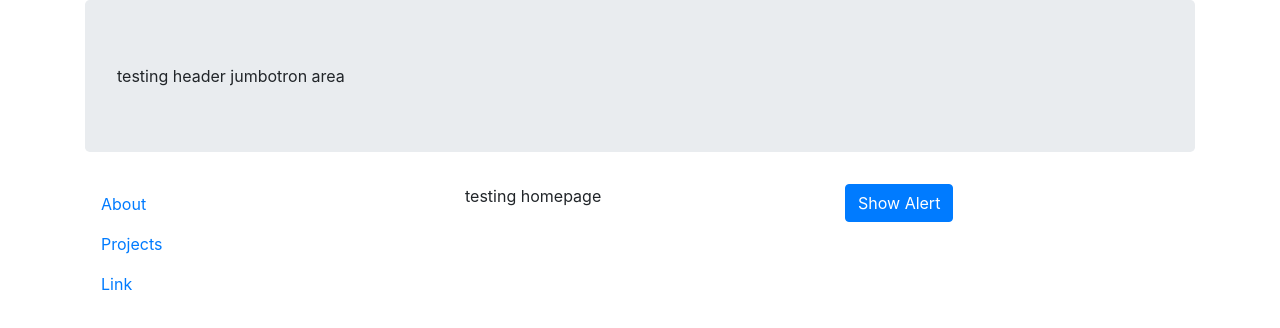
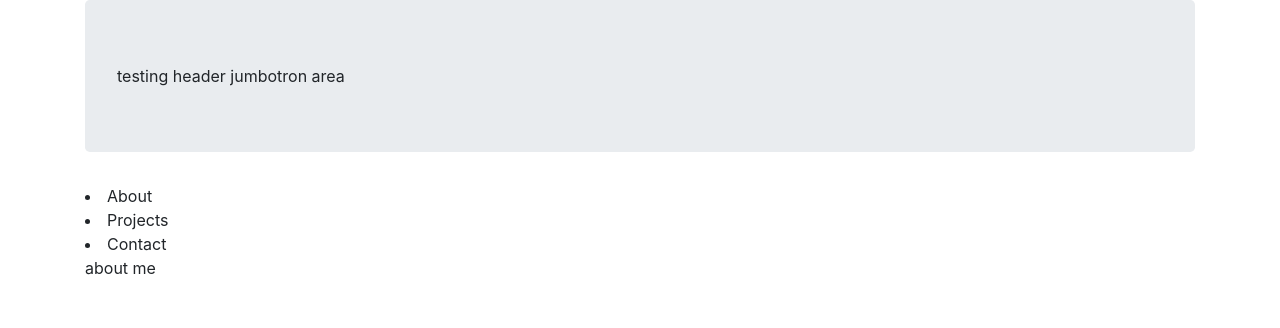
Before and after one commit to 6erik/portfolio, a React (Create React App) app: page / in a window 1280 px wide. Shown: the top 328 px of the page. Built offline with nearby package versions, Linux system fonts and the light colour scheme.

Commit message:
Revamped method to switch between components on menu item click

```diff
--- a/src/App.js
+++ b/src/App.js
@@ -3,34 +3,38 @@ import React, { useState } from "react";
 import './App.css';
 
 import Header from './Components/Header.js'
-import Homepage from './Components/Homepage.js'
-import NavMenu from './Components/NavMenu.js'
-import { About } from './Components/About.js'
+import About from './Components/About.js'
+import Projects from './Components/Projects.js'
+import Contact from './Components/Contact.js'
 
 import Container from "react-bootstrap/Container"
 import Row from "react-bootstrap/Row"
 import Col from "react-bootstrap/Col"
-import Button from "react-bootstrap/Button"
 
 const App = () => {
-  const [visible, setAboutVisibility] = useState(false);
+  const [page, setPage] = useState("about")
 
   return (
     <Container>
       <Row>
         <Col> <Header /> </Col>
       </Row>
-      <Row>
-        <Col> <NavMenu /> </Col>
-        <Col> <Homepage /> </Col>
-        <Col> <Button color="primary" onClick={() => setAboutVisibility(true)}>
-              Show Alert
-            </Button> </Col>
-      </Row>
+
       <Row>
         <Col>
+        <li className="menu-item" onClick={() => setPage("about")}>About</li>
+        <li className="menu-item" onClick={() => setPage("projects")}>Projects</li>
+        <li className="menu-item" onClick={() => setPage("contact")}>Contact</li>
         </Col>
-      <About visible={visible} />
+      </Row>
+
+      <Row>
+        <Col>
+          {page === "about" && <About />}
+          {page === "projects" && <Projects />}
+          {page === "contact" && <Contact />}
+        </Col>
+
       </Row>
     </Container>
   );
--- a/src/Components/About.js
+++ b/src/Components/About.js
@@ -1,29 +1,10 @@
-import React, { useState, useEffect } from "react";
-import PropTypes from "prop-types";
 
-/**
- * Customisable alert component that remains hidden until called.
- *
- * @param {boolean} props.visible - The current visibility of the component.
- * @param {*} props.children - Child components.
- */
-export const About = ({ visible, children }) => {
-    const [isVisible, setVisibility] = useState(null);
+function About() {
+    return (
+      <div>
+          about me
+      </div>
+    )
+}
 
-    useEffect(() => {
-        setVisibility(visible);
-    }, [visible]);
-
-    if (!isVisible) return null;
-
-    return (
-        <div>
-            testing about page
-        </div>
-    );
-};
-
-About.propTypes = {
-    visible: PropTypes.bool.isRequired,
-    children: PropTypes.node.isRequired
-};
+export default About
--- a/src/Components/AboutButton.js
+++ /dev/null
@@ -1,5 +0,0 @@
-const AboutButton = props => {
-    return <button onClick={props.showAbout}>About me</button>
-}
-
-export default AboutButton
--- /dev/null
+++ b/src/Components/Contact.js
@@ -0,0 +1,10 @@
+
+function Contact() {
+    return (
+      <div>
+          contact page here
+      </div>
+    )
+}
+
+export default Contact
--- a/src/Components/NavMenu.js
+++ b/src/Components/NavMenu.js
@@ -1,9 +1,19 @@
+import React, { useState } from "react";
+
 import Nav from "react-bootstrap/Nav"
+import Button from "react-bootstrap/Button"
+import { About } from './About.js'
 
-function NavMenu() {
+
+const NavMenu = () => {
+  const [visible, setAboutVisibility] = useState(false);
+
+
     return (
       <Nav defaultActiveKey="/home" className="flex-column">
-        <Nav.Link href="/">About</Nav.Link>
+        <Button color="primary" onClick={() => setAboutVisibility(true)}>
+              About
+            </Button>
         <Nav.Link eventKey="link-1">Projects</Nav.Link>
         <Nav.Link eventKey="link-2">Link</Nav.Link>
       </Nav>
--- /dev/null
+++ b/src/Components/Projects.js
@@ -0,0 +1,10 @@
+
+function Projects() {
+    return (
+      <div>
+          List of projects here
+      </div>
+    )
+}
+
+export default Projects
```
Also changed, not shown: 1 other file (tests, documents, lock files or other folders).
